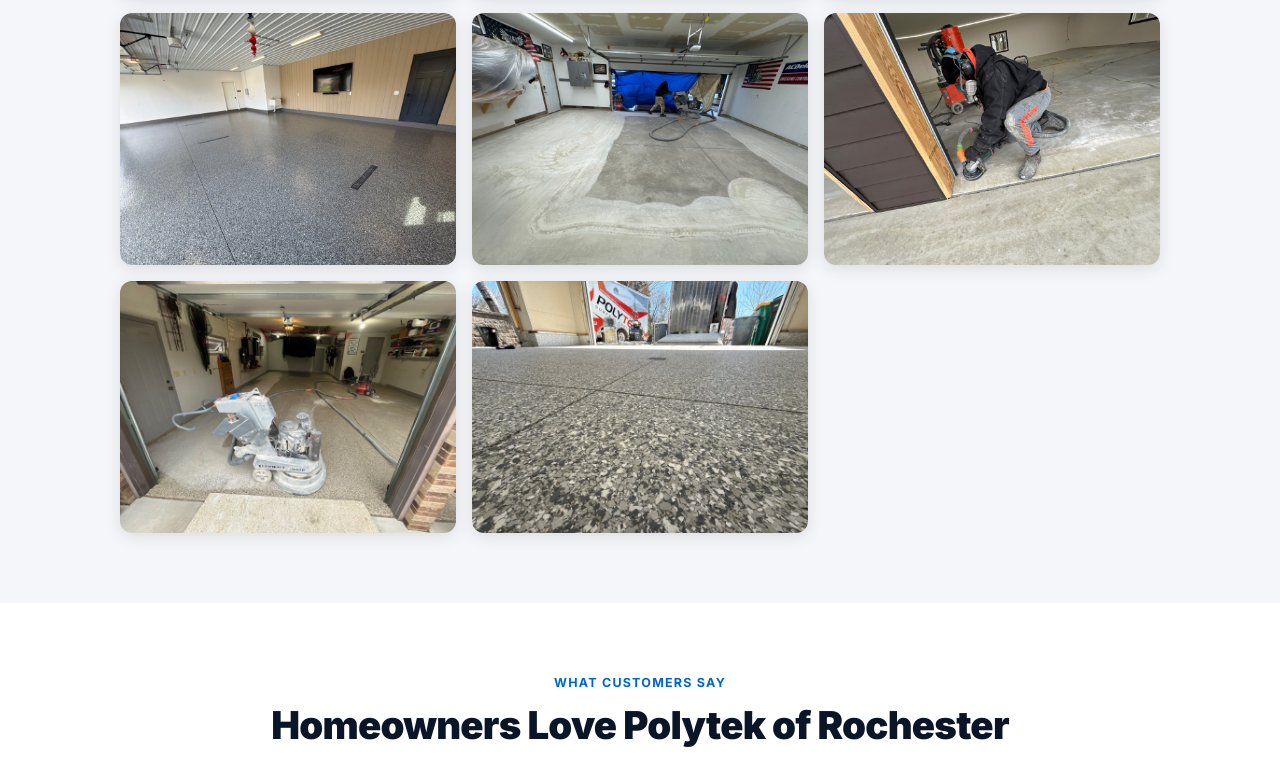
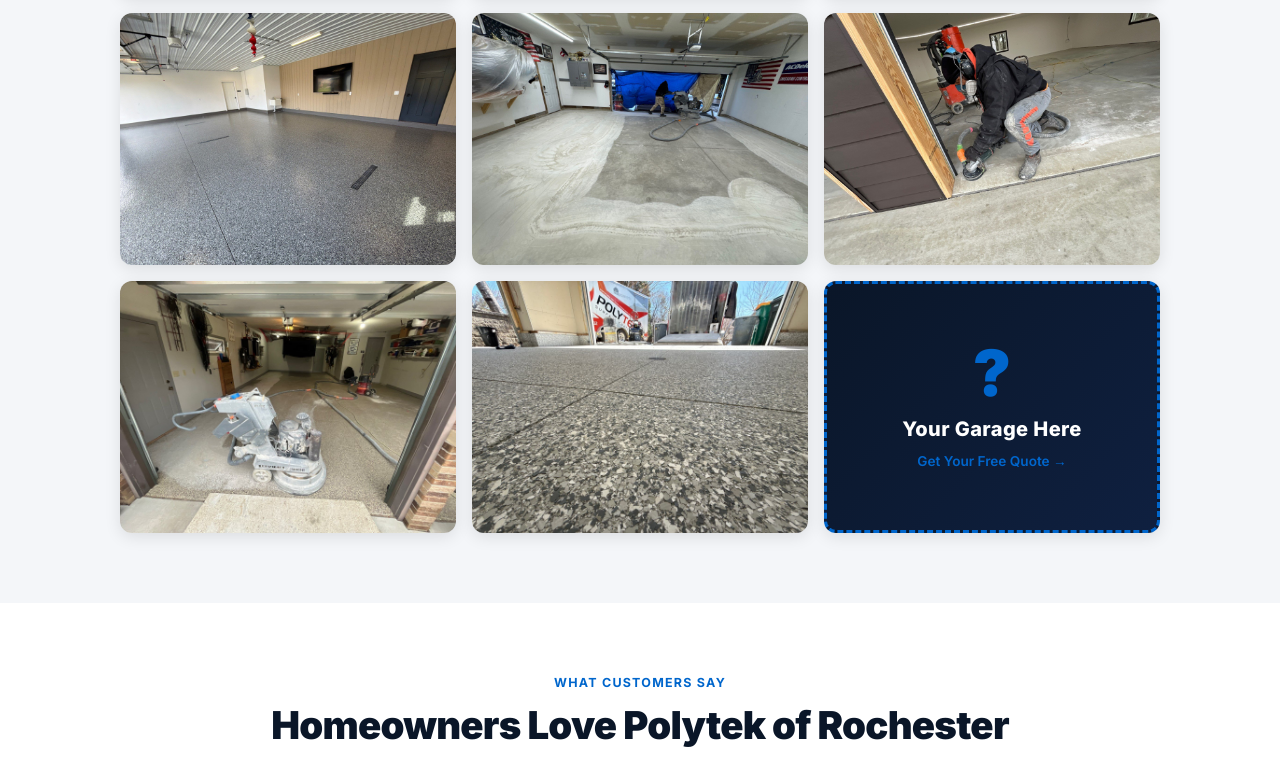
Before and after one commit to Jay-Franson/mypolytek-landing, a website: page index.html in a window 1280 px wide. Shown: the part 3196-3977 px from the top of the page. Drawn offline with Linux system fonts and the light colour scheme.

Commit message:
Add 'Your Garage Here' CTA tile to gallery
Appends a 9th tile to the gallery grid (after the 8 floor photos) with
a large '?' icon and 'Your Garage Here' text. Links to #quote so it
acts as a clickable CTA — making the 3x3 grid feel complete and
inviting the visitor to imagine their garage in the gallery.

Style: navy gradient background with dashed orange border, hover lift
+ glow effect to match the rest of the site's interaction polish.

```diff
--- a/index.html
+++ b/index.html
@@ -530,6 +530,45 @@
     display: block;
   }
   .gallery-item:hover img { transform: scale(1.07); }
+
+  /* "Your Garage Here" CTA tile in the gallery */
+  .gallery-cta {
+    display: flex;
+    flex-direction: column;
+    align-items: center;
+    justify-content: center;
+    text-align: center;
+    background: linear-gradient(135deg, var(--navy) 0%, var(--navy-mid) 100%);
+    color: var(--white);
+    border: 3px dashed var(--orange);
+    text-decoration: none;
+    padding: 16px;
+    transition: transform 0.25s ease, box-shadow 0.25s ease;
+    cursor: pointer;
+  }
+  .gallery-cta:hover {
+    transform: translateY(-4px);
+    box-shadow: 0 12px 32px rgba(255,107,0,0.35);
+  }
+  .gallery-cta .cta-q {
+    font-size: clamp(2.5rem, 6vw, 4rem);
+    font-weight: 900;
+    color: var(--orange);
+    line-height: 1;
+    margin-bottom: 8px;
+  }
+  .gallery-cta .cta-text {
+    font-size: clamp(1rem, 2vw, 1.25rem);
+    font-weight: 800;
+    color: var(--white);
+    letter-spacing: 0.02em;
+  }
+  .gallery-cta .cta-sub {
+    font-size: 0.85rem;
+    font-weight: 600;
+    color: var(--orange);
+    margin-top: 6px;
+  }
 
   /* ─── TESTIMONIALS ─── */
   #testimonials { background: var(--white); text-align: center; }
@@ -1233,6 +1272,19 @@
       div.innerHTML = `<img src="${item.src}" alt="${item.alt}" loading="lazy">`;
       galleryGrid.appendChild(div);
     });
+    // Append "Your Garage Here" CTA tile to complete the 3x3 grid
+    if (gallery && gallery.length > 0) {
+      const cta = document.createElement('a');
+      cta.className = 'gallery-item gallery-cta';
+      cta.href = '#quote';
+      cta.setAttribute('aria-label', 'Get a quote for your garage');
+      cta.innerHTML = `
+        <div class="cta-q">?</div>
+        <div class="cta-text">Your Garage Here</div>
+        <div class="cta-sub">Get Your Free Quote →</div>
+      `;
+      galleryGrid.appendChild(cta);
+    }
 
     // Testimonials
     if (testimonials && testimonials.length > 0) {
```
